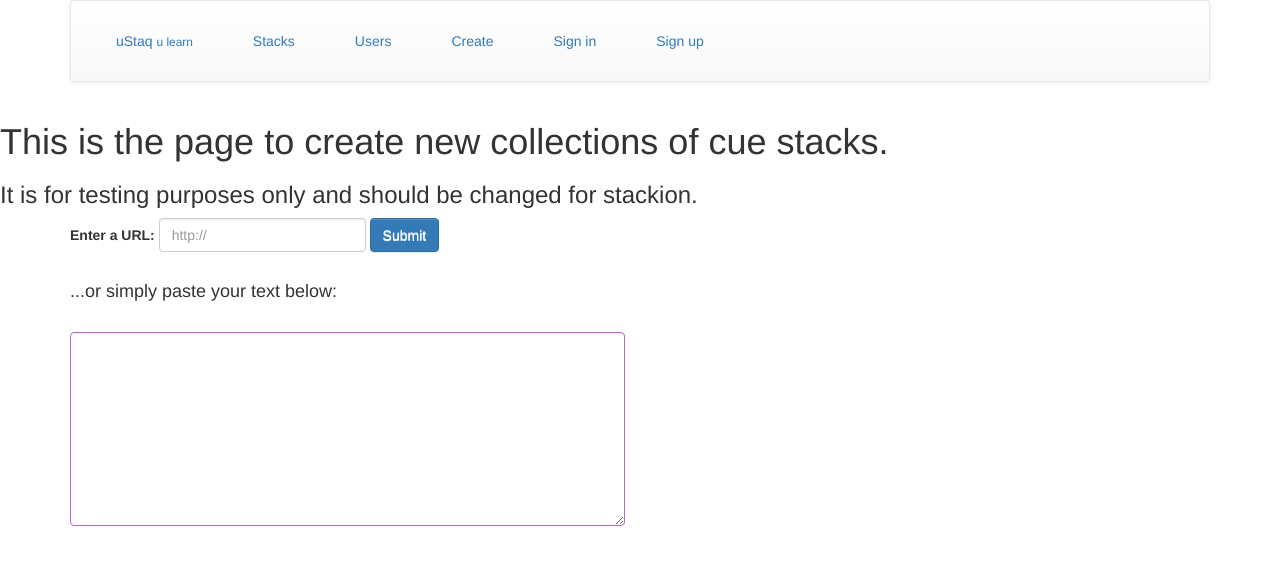
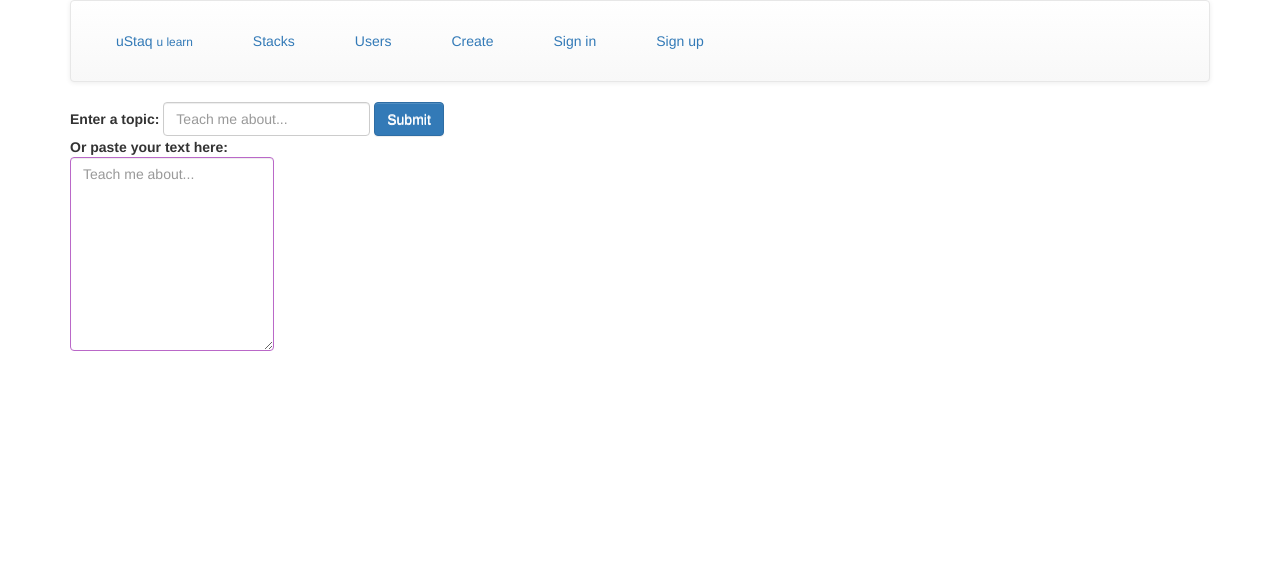
Before and after one commit to quhairfoir/uStaq-client, a React (Create React App) app: page /create in a window 1280 px wide. Shown: the top 564 px of the page. Built offline with nearby package versions, Linux system fonts and the light colour scheme.

Commit message:
handle submit functions added, post request not functional

```diff
--- a/package.json
+++ b/package.json
@@ -3,7 +3,6 @@
   "version": "0.1.0",
   "private": true,
   "dependencies": {
-    "axios": "^0.18.0",
     "bootstrap": "^3.3.7",
     "faker": "^4.1.0",
     "lodash": "^4.17.11",
--- a/src/components/Create.jsx
+++ b/src/components/Create.jsx
@@ -8,8 +8,6 @@ class Create extends React.Component {
 
     return (
       <div>
-        <h1>This is the page to create new collections of cue stacks.</h1>
-        <h3>It is for testing purposes only and should be changed for stackion.</h3>
         <FormExample />
       </div>
     )
--- a/src/components/UrlInput.jsx
+++ b/src/components/UrlInput.jsx
@@ -9,6 +9,7 @@ import Row from "react-bootstrap/lib/Row";
 import FormControl from "react-bootstrap/lib/FormControl";
 import "./FormExample.css";
 import Example from "./CardModal";
+import axios from 'axios'
 
 class FormExample extends React.Component {
   constructor(props) {
@@ -103,6 +104,50 @@ class FormExample extends React.Component {
     });
   }
 
+  makeProtoStack = (event) => {
+    let protoStack = {
+      query: event.target.elements.wikiQuery.value ? event.target.elements.wikiQuery.value : null,
+      text: event.target.elements.textBox.value ? event.target.elements.textBox.value : null,
+      type: event.target.elements.wikiQuery.value ? 'wiki' : event.target.elements.textBox.value ? 'text' : null
+    }
+    return protoStack
+  }
+
+  handleSubmit = e => {
+    e.preventDefault()
+    let newProtoStack = this.makeProtoStack(e)
+    console.log(newProtoStack)
+    var settings = {
+      "async": true,
+      "crossDomain": true,
+      "url": "http://localhost:8080/proto",
+      "method": "POST",
+      "headers": {
+        "Content-Type": "application/x-www-form-urlencoded",
+        "Cache-Control": "no-cache",
+        "Postman-Token": "86dbab3d-5b55-4762-8fb6-927734787ab2"
+      },
+      "data": {
+        "type": "wiki",
+        "query": "coffee"
+      }
+    }
+
+    $.ajax(settings).done(function (response) {
+      console.log(response);
+    });
+    // fetch('http://localhost:8080/proto', {
+    //   method: 'get',
+    //   body: newProtoStack,
+    //   headers: { 'Content-Type': 'application/json'}
+    // })
+    // axios.post('http://localhost:8080/proto', {
+    //   body: this.newProtoStack
+    //  })
+    //  .then(response => console.log(response))
+    this.setState({ showCards: true })
+  }
+
   render() {
     return (
       <Grid>
@@ -111,26 +156,26 @@ class FormExample extends React.Component {
             <Col lg={6}>
               <Form inline onSubmit={this.handleSubmit}>
                 <FormGroup controlId="formInlineUrl">
-                  <ControlLabel>Enter a URL:</ControlLabel>{" "}
+                  <ControlLabel>Enter a topic:</ControlLabel>{" "}
                   <FormControl
-                    name="urlInput"
-                    type="Url"
-                    placeholder="http://"
+                    name="wikiQuery"
+                    placeholder="Teach me about..."
                   />{" "}
                   <Button className="btn btn-primary" type="submit">
                     Submit{" "}
                   </Button>
                 </FormGroup>
+                <br />
+                <FormGroup controlId="formControlsTextarea">
+                  <ControlLabel>Or paste your text here:</ControlLabel>
+                  <br />
+                  <FormControl
+                    componentClass="textarea"
+                    name="textBox"
+                    placeholder="Teach me about..."
+                    rows="9" />
+                </FormGroup>
               </Form>
-              <br />
-
-              <h4>...or simply paste your text below:</h4>
-              <label htmlFor="exampleFormControlTextarea4"> </label>
-              <textarea
-                className="form-control"
-                id="exampleFormControlTextarea4"
-                rows="9"
-              />
             </Col>
 
             <Col lg={6}>
@@ -157,15 +202,6 @@ class FormExample extends React.Component {
       </Grid>
     );
   }
-
-  handleWordClick = index => {};
-
-  handleSubmit = e => {
-    e.preventDefault();
-    const url = e.target.elements.urlInput.value; //use the name attribute that you use on the form input to get what you need
-    // console.log(url);
-    this.setState({ showCards: true });
-  };
 }
 
 export default FormExample;
```
Also changed, not shown: 1 other file (tests, documents, lock files or other folders).
